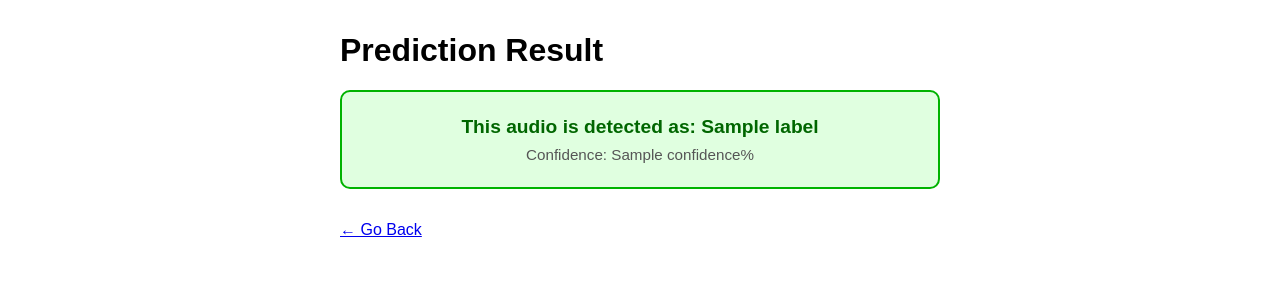
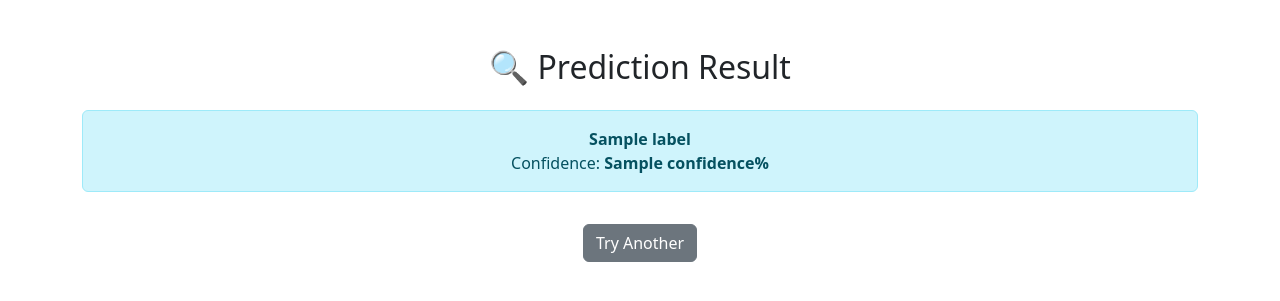
Before and after one commit to hajubaju/Spoof-Detector, a Flask app: template templates/result.html in a window 1280 px wide. Shown: the top 301 px of the page. Run offline with Flask 3, Linux system fonts and the light colour scheme; the template is opened without the code that fills it: most values are stand-ins (such as "Sample title", 1, 10 or a date in 2020); parts of the project's set-up code (start-up, migrations or seed data) failed here and were passed over.

Commit message:
result.html

```diff
--- a/templates/result.html
+++ b/templates/result.html
@@ -1,47 +1,18 @@
-<!doctype html>
+<!DOCTYPE html>
 <html lang="en">
 <head>
-  <meta charset="utf-8">
-  <title>Deepfake Detection Result</title>
-  <style>
-    body { font-family: sans-serif; max-width: 600px; margin: 2rem auto; }
-    .result-box {
-      padding: 1.5rem;
-      border-radius: 10px;
-      text-align: center;
-      font-size: 1.2rem;
-    }
-    .real {
-      background-color: #e0ffe0;
-      border: 2px solid #00b300;
-      color: #006600;
-    }
-    .fake {
-      background-color: #ffe0e0;
-      border: 2px solid #cc0000;
-      color: #990000;
-    }
-    .confidence {
-      font-size: 0.95rem;
-      margin-top: 0.5rem;
-      color: #555;
-    }
-  </style>
+  <meta charset="UTF-8">
+  <title>Analysis Result</title>
+  <link href="https://cdn.jsdelivr.net/npm/bootstrap@5.3.0/dist/css/bootstrap.min.css" rel="stylesheet">
 </head>
 <body>
-  <h1>Prediction Result</h1>
-
-  {% if label %}
-    <div class="result-box {% if label == 'Fake' %}fake{% else %}real{% endif %}">
-      <strong>This audio is detected as: {{ label }}</strong>
-      <div class="confidence">Confidence: {{ confidence }}%</div>
+  <div class="container text-center mt-5">
+    <h2>🔍 Prediction Result</h2>
+    <div class="alert alert-info mt-4">
+      <strong>{{ label }}</strong><br>
+      Confidence: <strong>{{ confidence }}%</strong>
     </div>
-  {% else %}
-    <p class="error">No result available.</p>
-  {% endif %}
-
-  <p style="margin-top: 2rem;">
-    <a href="/">← Go Back</a>
-  </p>
+    <a href="/" class="btn btn-secondary mt-3">Try Another</a>
+  </div>
 </body>
 </html>
```
